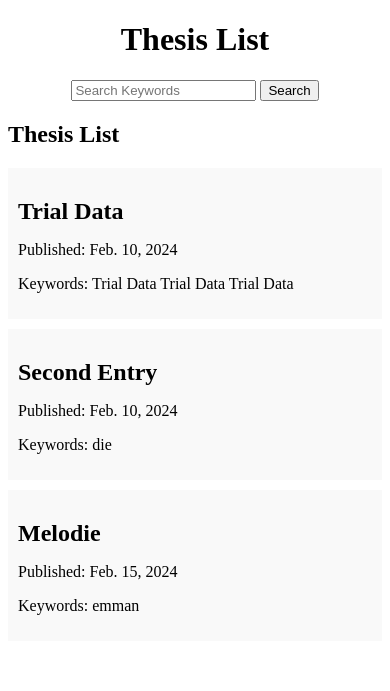
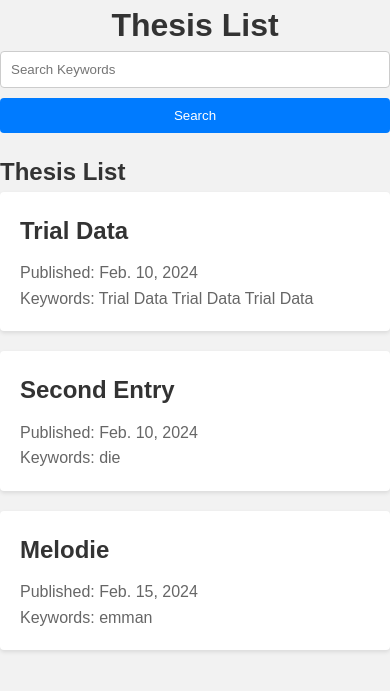
Before and after one commit to TooIneptNeedToLearn/Django-Thesis, a Django app: page / in a window 390 px wide. Shown: the top 691 px of the page. Run offline with Django 5.2, Linux system fonts and the light colour scheme; data comes from the database, SQL or seed files in the repository.

Commit message:
deleted unnecesarry css and created a new one

```diff
--- /dev/null
+++ b/Thesis/content/static/css/style_base.css
@@ -0,0 +1,91 @@
+/* Reset styles */
+* {
+    box-sizing: border-box;
+    margin: 0;
+    padding: 0;
+}
+
+body {
+    font-family: Arial, sans-serif;
+    background-color: #f2f2f2;
+    color: #333;
+    line-height: 1.6;
+    margin: 0;
+    padding: 0;
+}
+
+.container {
+    max-width: 800px;
+    margin: 0 auto;
+    padding: 20px;
+}
+
+.head_style {
+    text-align: center;
+    margin-bottom: 20px;
+}
+
+h1 {
+    color: #333;
+}
+
+.search-container {
+    margin-bottom: 20px;
+}
+
+.search-container input[type="text"] {
+    width: 60%;
+    padding: 10px;
+    border: 1px solid #ccc;
+    border-radius: 4px;
+    margin-right: 10px;
+}
+
+.search-container button {
+    padding: 10px 20px;
+    background-color: #007bff;
+    color: #fff;
+    border: none;
+    border-radius: 4px;
+    cursor: pointer;
+}
+
+.search-container button:hover {
+    background-color: #0056b3;
+}
+
+.thesis-item {
+    background-color: #fff;
+    padding: 20px;
+    margin-bottom: 20px;
+    border-radius: 4px;
+    box-shadow: 0 2px 4px rgba(0, 0, 0, 0.1);
+}
+
+.thesis-item h2 {
+    color: #333;
+    margin-bottom: 10px;
+}
+
+.thesis-item p {
+    color: #666;
+}
+
+/* Responsive styles */
+@media screen and (max-width: 768px) {
+    .search-container input[type="text"] {
+        width: 50%;
+    }
+}
+
+@media screen and (max-width: 576px) {
+    .search-container input[type="text"] {
+        width: 100%;
+        margin-right: 0;
+        margin-bottom: 10px;
+    }
+
+    .search-container button {
+        width: 100%;
+    }
+}
--- a/Thesis/content/static/css/style_list.css
+++ /dev/null
@@ -1,32 +0,0 @@
-.head_style {
-    text-align: center;
-    margin-bottom: 20px;
-}
-
-.search-container {
-    margin-top: 20px;
-}
-
-.thesis-list {
-    margin-top: 20px;
-}
-
-.thesis-item {
-    background-color: #f9f9f9;
-    padding: 10px;
-    margin-bottom: 10px;
-}
-
-.thesis-item h2 {
-    margin-bottom: 5px;
-}
-
-.thesis-details {
-    background-color: #f0f0f0;
-    padding: 10px;
-    margin-top: 5px;
-}
-
-.thesis-details p {
-    margin-bottom: 5px;
-}
--- a/Thesis/content/templates/list.html
+++ b/Thesis/content/templates/list.html
@@ -6,7 +6,7 @@
     <meta charset="UTF-8">
     <meta name="viewport" content="width=device-width, initial-scale=1.0">
     <title>Thesis List</title>
-    <link rel="stylesheet" href="{% static 'css/style_list.css' %}">
+    <link rel="stylesheet" href="{% static 'css/style_base.css' %}">
 </head>
 <body>
     <div class="head_style">
```
Also changed, not shown: Thesis/content/static/css/style_search.css (deleted, +0 -65 lines).
